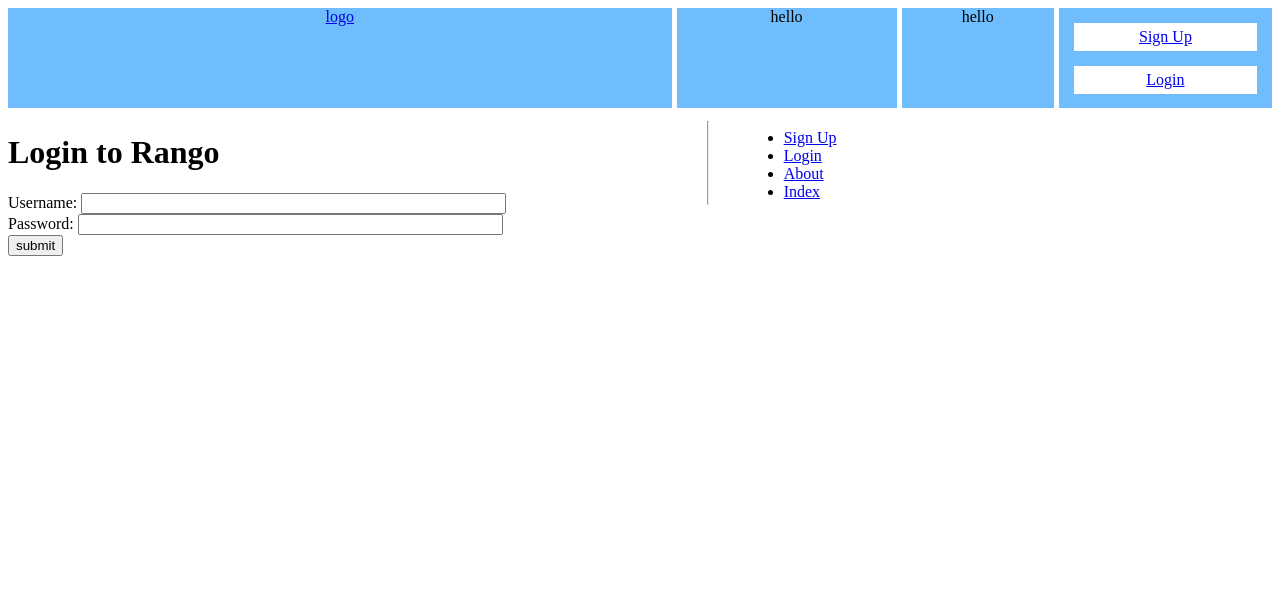
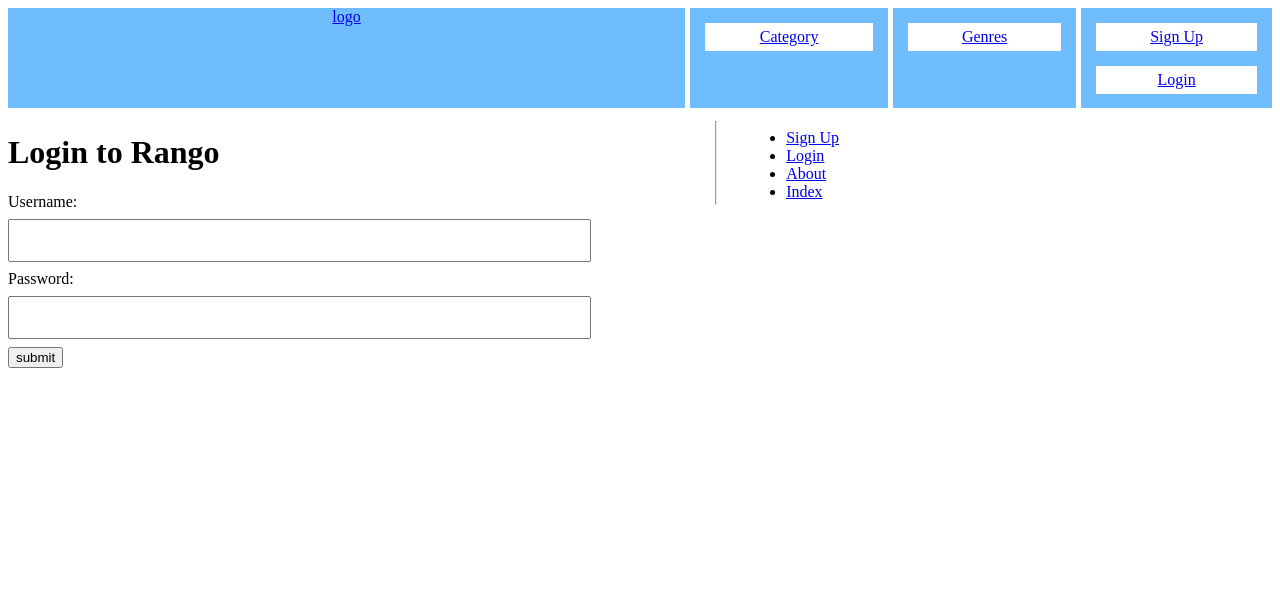
Before and after one commit to jake-wills/WAD2exFILMSITE, a Django app: page /film_site/login/ in a window 1280 px wide. Shown: the top 608 px of the page. Run offline with Django 3.2, Linux system fonts and the light colour scheme; data that the repository does not hold is empty.

Commit message:
More css work

```diff
--- a/film_site/urls.py
+++ b/film_site/urls.py
@@ -15,4 +15,5 @@
     path('login/', views.user_login, name='login'),
     path('restricted/', views.restricted, name='restricted'),
     path('logout/', views.user_logout, name='logout')
+
 ]
--- /dev/null
+++ b/static/form.css
@@ -0,0 +1,24 @@
+input[type=text] {
+  width: 100%;
+  padding: 12px 20px;
+  margin: 8px 0;
+  box-sizing: border-box;
+}
+
+input[type=password] {
+  width: 100%;
+  padding: 12px 20px;
+  margin: 8px 0;
+  box-sizing: border-box;
+}
+
+form_css{
+  grid-column: 2 / 8;
+  grid-row 4 ;
+  border-radius: 5px;
+  background-color: #f2f2f2;
+  padding: 20px;
+
+  width:100%;
+
+}
--- a/templates/film_site/base.html
+++ b/templates/film_site/base.html
@@ -9,19 +9,20 @@
 <html >
     <head lang="en">
         <meta charset="UTF-8">
-        <title>Rango -
+        <title>Popcorn
             {% block title_block %}
-                How to Tango with Django!
+                popcor
             {% endblock %}
         </title>
-        <link rel="stylesheet" href="{% static 'login.css' %}">
+        <link rel="stylesheet" href="{% static 'base.css' %}">
+        <link rel="stylesheet" href="{% static 'form.css' %}">
     </head>
 
-    <body class main>
+    <body>
     <div class="parent" >
         <div class="div1"> <a href="{% url 'film_site:index' %}">logo</a> </div>
-        <div class="div2">  hello    </div>
-        <div class="div3">  hello    </div>
+        <div class="div2"> <div class="nested">  <a href="{% url 'film_site:about' %}">Category</a> </div>    </div>
+        <div class="div3"> <div class="nested">  <a href="{% url 'film_site:about' %}">Genres</a> </div>    </div>
 
 
         <div class="div4">
--- a/templates/film_site/category.html
+++ b/templates/film_site/category.html
@@ -10,6 +10,7 @@
 {% endblock %}
 
 {% block body_block %}
+
     {% if category %}
         <h1> {{ category.name }}</h1>
     {% if pages %}
@@ -26,6 +27,7 @@
     <a href="{% url 'film_site:add_page' category.slug %}">Add page</a> <br />
     {% endif %}
     {% else %}
+
     The Specified category does not exist.
     {% endif %}
 {% endblock %}
--- a/templates/film_site/login.html
+++ b/templates/film_site/login.html
@@ -4,17 +4,24 @@
 {% block title_block %}
     Login
 {% endblock %}
+
 </title>
 
 {% block body_block %}
+ <div class="form_css">
     <h1>Login to Rango</h1>
-<form id="login_form" method="post" action="{% url 'film_site:login' %}">
+
+    <form id="login_form" class="formstuff" method="post" action="{% url 'film_site:login' %}">
         {% csrf_token %}
+
         Username: <input type="text" name="username" value="" size="50" />
         <br />
-    Password: <input type="password" name="password" value="" size="50" />
+
+        Password: <input type="password"  name="password" value="" size="50" />
         <br />
+
         <input type="submit" value="submit" />
 
     </form>
+ </div>
 {% endblock %}
```
Also changed, not shown: templates/film_site/about.html (+5 -4 lines), static/base.css (line endings or trailing spaces). Lines whose indentation alone changed are shown as unchanged.
